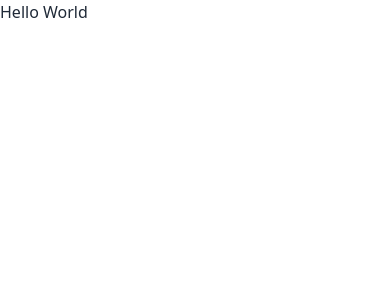
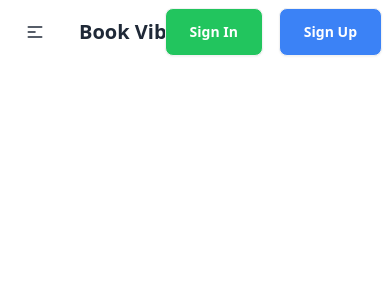
Before and after one commit to shifat97/bookvibe, a React (Vite) app: page / in a window 390 px wide. Shown: the top 300 px of the page. Built offline with nearby package versions, Linux system fonts and the light colour scheme.

Commit message:
added navbar

```diff
--- a/src/App.jsx
+++ b/src/App.jsx
@@ -1,9 +1,10 @@
 import "./App.css";
+import Navbar from "./components/Navbar";
 
 function App() {
   return (
     <>
-      <h1>Hello World</h1>
+      <Navbar />
     </>
   );
 }
--- /dev/null
+++ b/src/components/Navbar.jsx
@@ -0,0 +1,66 @@
+import { NavLink } from "react-router-dom";
+
+export default function Navbar() {
+  return (
+    <div className="navbar bg-base-100">
+      <div className="navbar-start">
+        <div className="dropdown">
+          <div tabIndex={0} role="button" className="btn btn-ghost lg:hidden">
+            <svg
+              xmlns="http://www.w3.org/2000/svg"
+              className="h-5 w-5"
+              fill="none"
+              viewBox="0 0 24 24"
+              stroke="currentColor"
+            >
+              <path
+                strokeLinecap="round"
+                strokeLinejoin="round"
+                strokeWidth="2"
+                d="M4 6h16M4 12h8m-8 6h16"
+              />
+            </svg>
+          </div>
+          <ul
+            tabIndex={0}
+            className="menu menu-sm dropdown-content mt-3 z-[1] p-2 shadow bg-base-100 rounded-box w-52"
+          >
+            <NavLink
+              className={({ isActive }) =>
+                isActive
+                  ? "text-green-400 border border-green-400 bg-white"
+                  : ""
+              }
+            >
+              {/* other code */}
+            </NavLink>
+            <li>
+              <a>Listed Books</a>
+            </li>
+            <li>
+              <a>Pages to Read</a>
+            </li>
+          </ul>
+        </div>
+        <a className="btn btn-ghost text-xl font-bold">Book Vibe</a>
+      </div>
+      <div className="navbar-center hidden lg:flex">
+        <ul className="menu menu-horizontal px-1">
+          <li>
+            <a>Home</a>
+          </li>
+          <li>
+            <a>Listed Books</a>
+          </li>
+          <li>
+            <a>Pages to Read</a>
+          </li>
+        </ul>
+      </div>
+      <div className="navbar-end">
+        <a className="btn bg-green-500 text-white px-6">Sign In</a>
+        <a className="btn bg-blue-500 text-white px-6 ml-4">Sign Up</a>
+      </div>
+    </div>
+  );
+}
```
